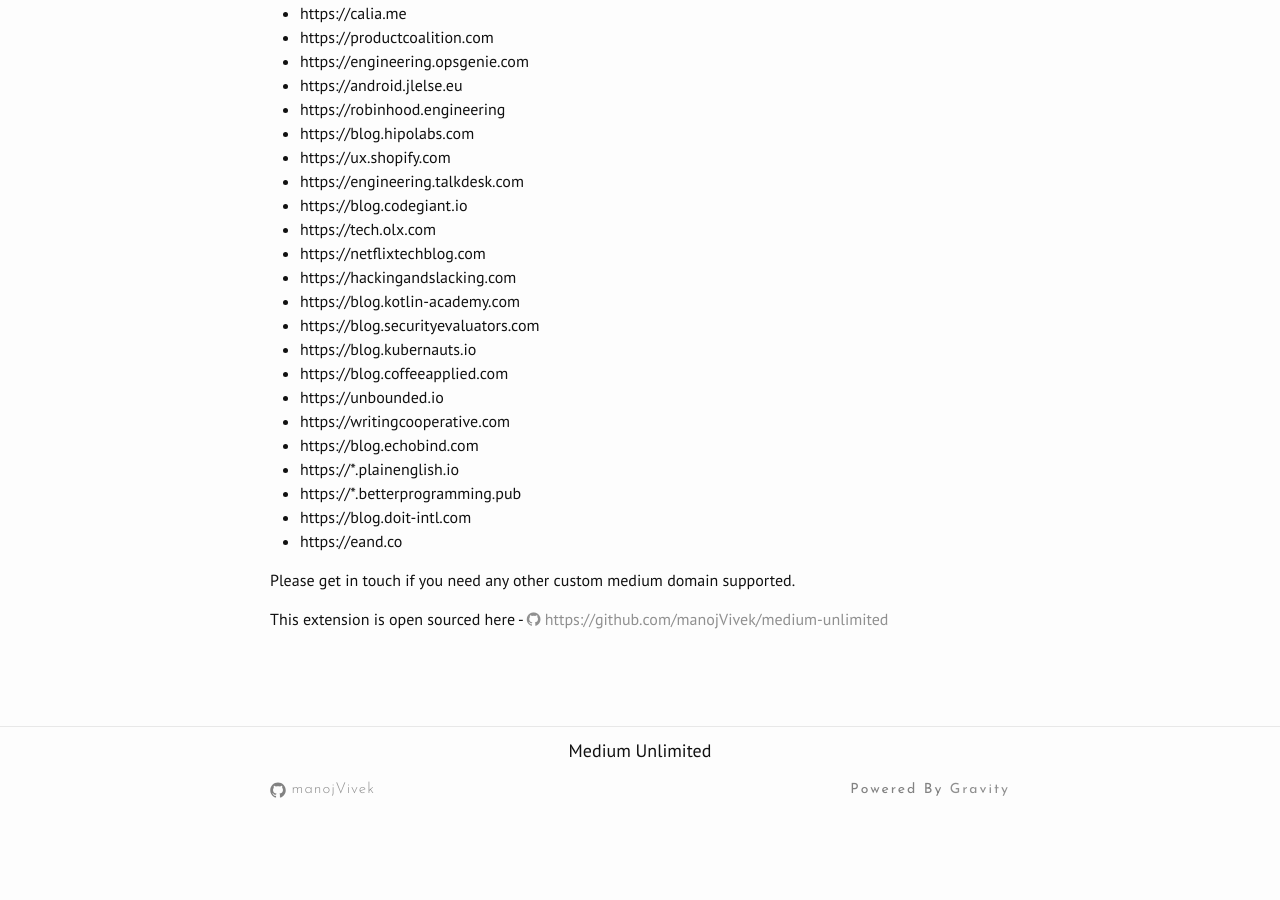
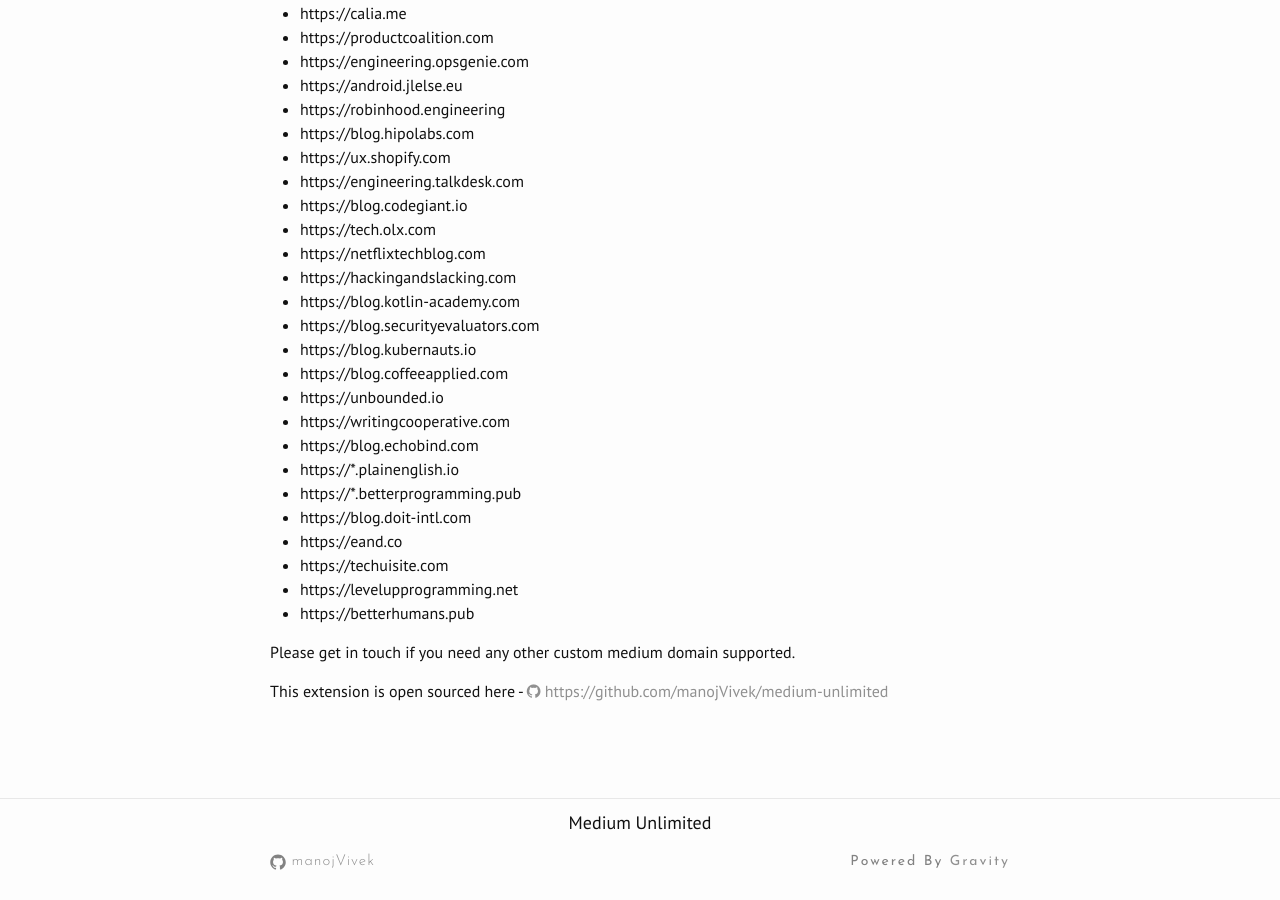
Before and after one commit to manojVivek/medium-unlimited, a Jekyll site: the page built from website/index.html, in a window 1280 px wide and 900 px high, scrolled down 1298 px. Built offline with Jekyll 4.4.1, drawn with Linux system fonts in a browser that asks for light colours; nearby versions of some CDN libraries; the list of posts is cut into pages by our own code; before the commit the page ends 2126 px from its top, so only the background shows below that.

Commit message:
Website updated for v1.9.0

```diff
--- a/website/index.html
+++ b/website/index.html
@@ -120,6 +120,9 @@
       <li>https://*.betterprogramming.pub</li>
       <li>https://blog.doit-intl.com</li>
       <li>https://eand.co</li>
+      <li>https://techuisite.com</li>
+      <li>https://levelupprogramming.net</li>
+      <li>https://betterhumans.pub</li>
     </ul>
     <p>Please get in touch if you need any other custom medium domain supported.</p>
 
```
Also changed, not shown: website/download.md (+1 -1 lines).
